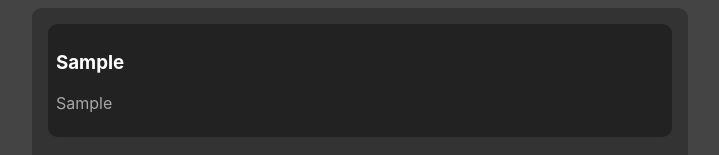
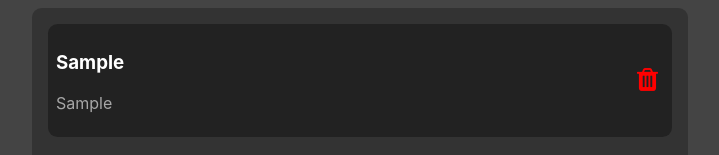
Before and after one commit to okamurayasuo1001/Todo_App_React_Js, a React (Create React App) app: page / in a window 1280 px wide. Both pictures are taken after typing "Sample", "Sample" into the empty fields and a click on the button "Add Todo". Shown: the part 258-413 px from the top of the page, without its empty margins (280-999 px from the left). Built offline with nearby package versions, Linux system fonts and the light colour scheme.

Commit message:
delete button re-styling

```diff
--- a/src/components/Todo.js
+++ b/src/components/Todo.js
@@ -29,7 +29,7 @@ export default function Todo(props) {
 
             <button className={style.btn} onClick={()=>{onHandleDelete(props.id)}}>
 
-                <i className="fa-solid fa-trash fa-2x"></i>
+                <i className="fa fa-trash fa-2x"></i>
 
             </button>
 
```
